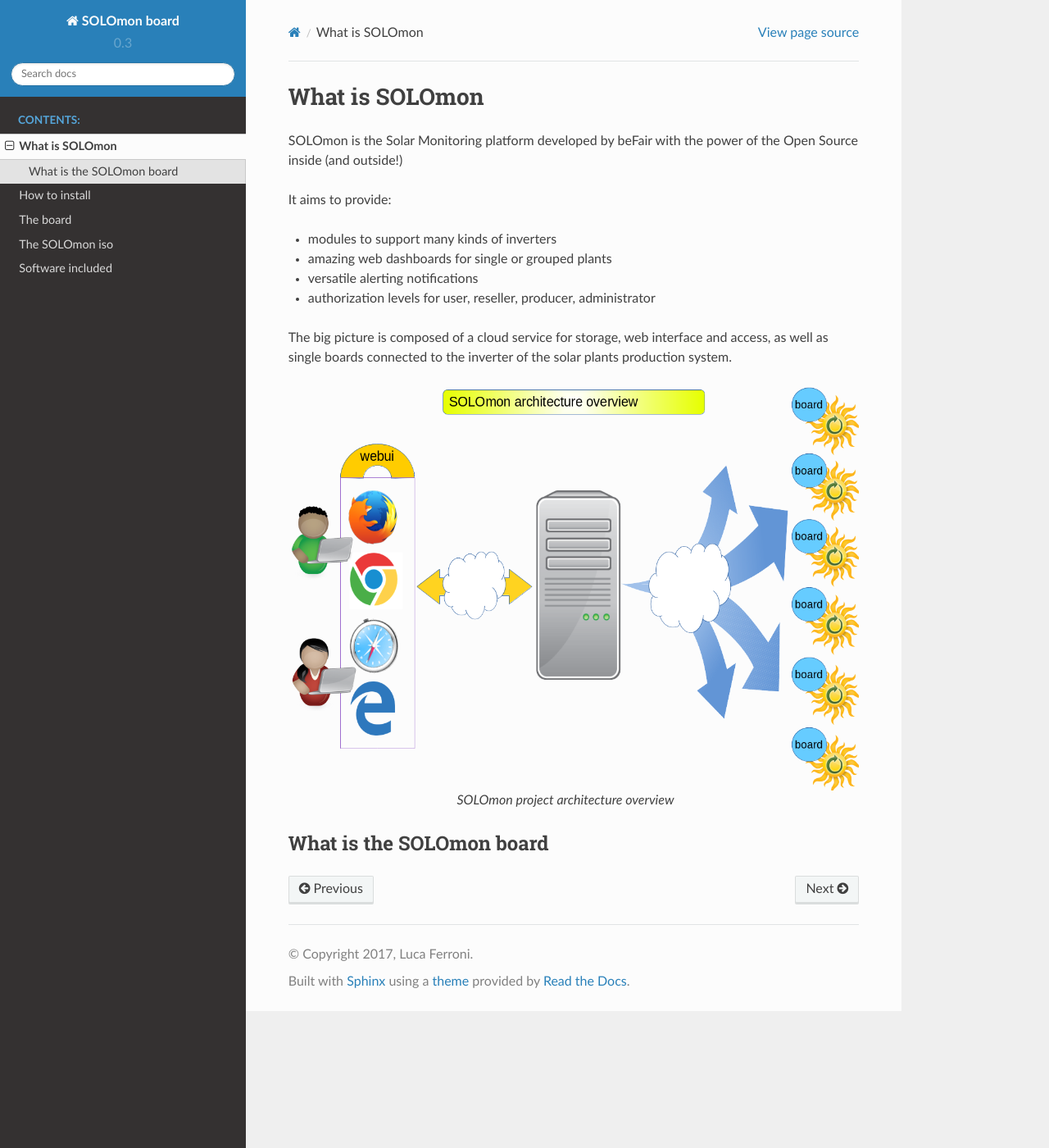
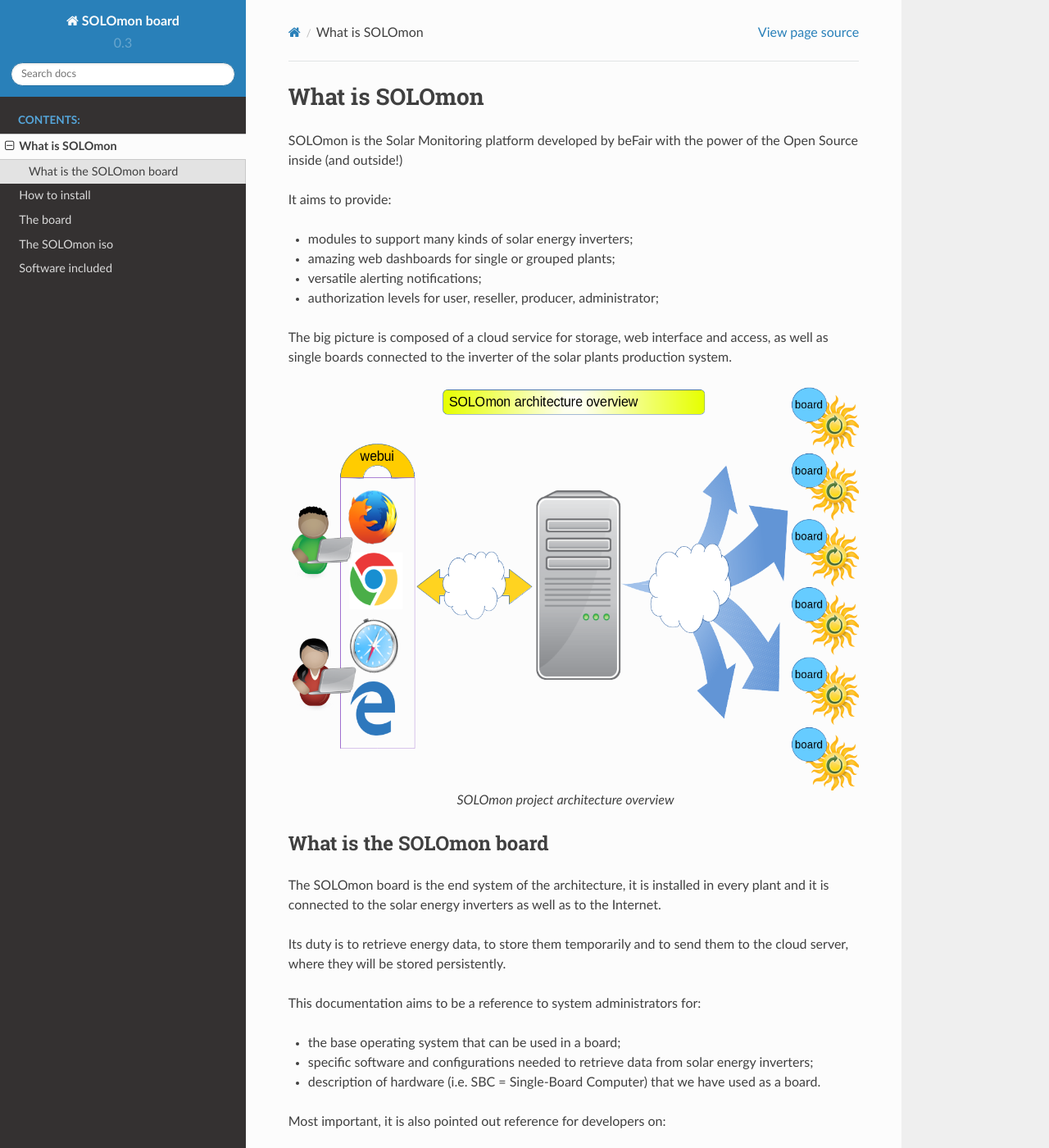
Before and after one commit to befair/solomon-board, a Sphinx documentation site: the page built from doc-dev/source/intro.rst, in a window 1280 px wide and 1400 px high. Shown: the whole window at 82% size. Built offline with Sphinx 7.4.7 and the Read the Docs theme 2.0.0, drawn with Linux system fonts in a browser that asks for light colours; some of the changed text lies outside the part shown.

Commit message:
[DOC] what is SOLOmon board

```diff
--- a/doc-dev/source/intro.rst
+++ b/doc-dev/source/intro.rst
@@ -5,10 +5,10 @@ SOLOmon is the Solar Monitoring platform developed by beFair with the power of t
 
 It aims to provide:
 
-* modules to support many kinds of inverters
-* amazing web dashboards for single or grouped plants
-* versatile alerting notifications
-* authorization levels for user, reseller, producer, administrator
+* modules to support many kinds of solar energy inverters;
+* amazing web dashboards for single or grouped plants;
+* versatile alerting notifications;
+* authorization levels for user, reseller, producer, administrator;
 
 The big picture is composed of a cloud service for storage, web interface and access,
 as well as single boards connected to the inverter of the solar plants production system.
@@ -23,3 +23,20 @@ as well as single boards connected to the inverter of the solar plants productio
 
 What is the SOLOmon board
 -------------------------
+
+The SOLOmon board is the end system of the architecture, it is installed in
+every plant and it is connected to the solar energy inverters as well as to the Internet.
+
+Its duty is to retrieve energy data, to store them temporarily and to send them to the cloud server,
+where they will be stored persistently.
+
+This documentation aims to be a reference to system administrators for:
+
+* the base operating system that can be used in a board;
+* specific software and configurations needed to retrieve data from solar energy inverters;
+* description of hardware (i.e. SBC = Single-Board Computer) that we have used as a board.
+
+Most important, it is also pointed out reference for developers on:
+
+* data format for filling your own data into the cloud system;
+* how to add support for a new energy inverter model;
```
